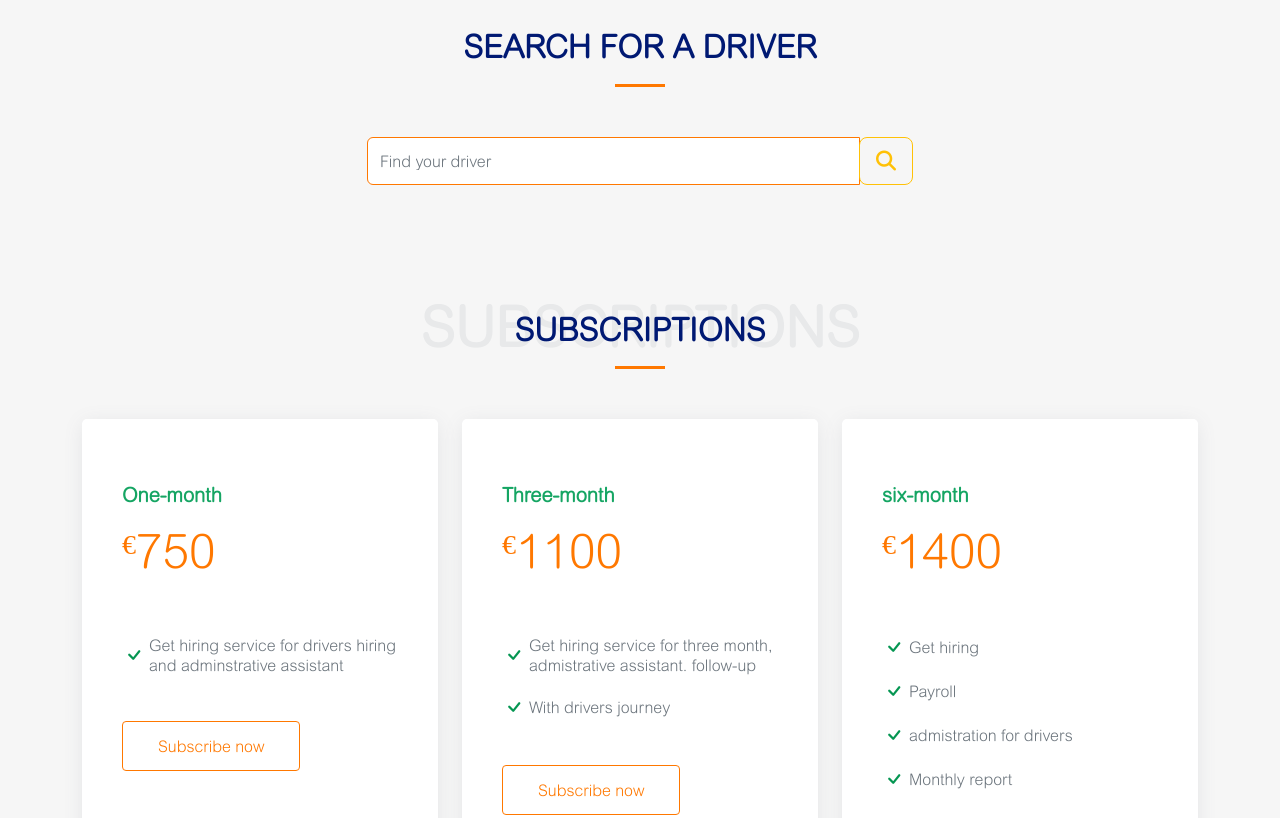
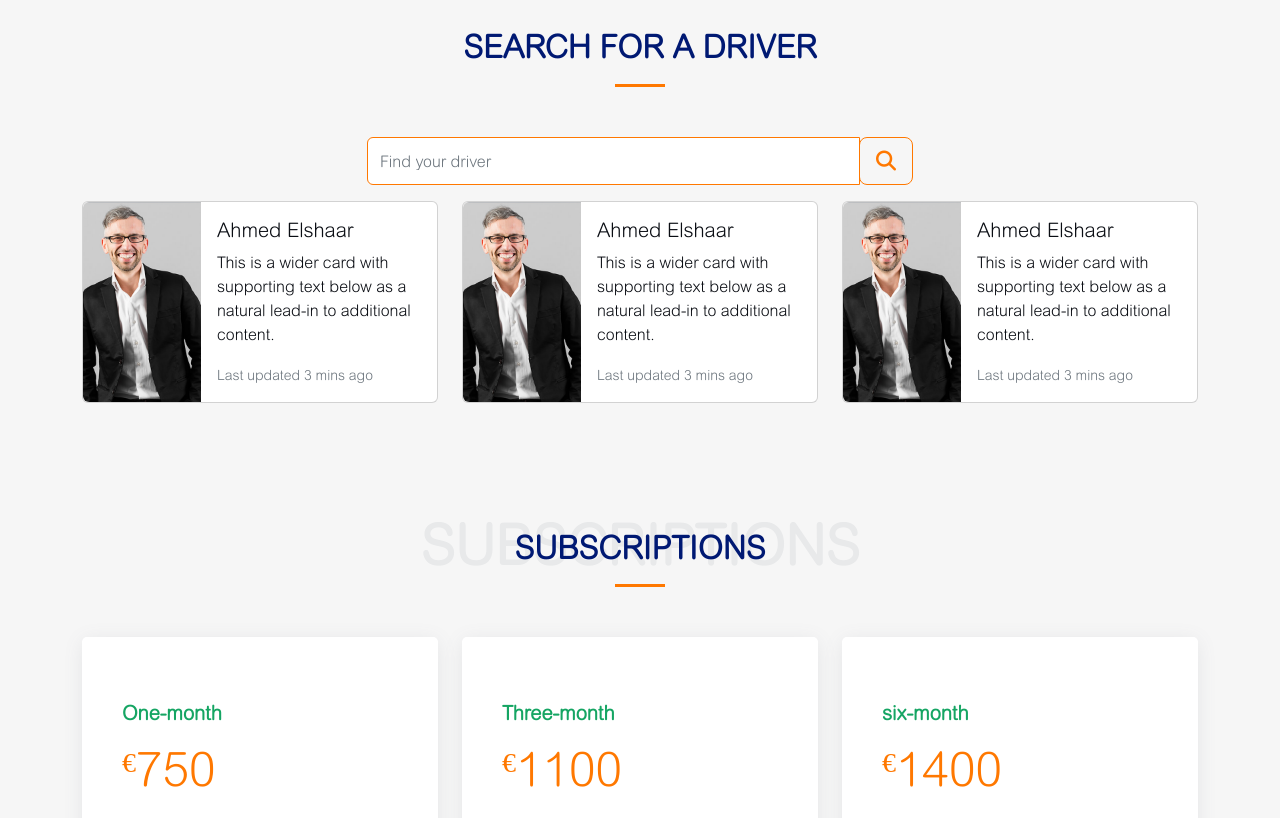
Before and after one commit to ToqaTeky/Direxione, a plain HTML site: page index.html in a window 1280 px wide. Shown: the part 1900-2718 px from the top of the page. Drawn offline with Linux system fonts and the light colour scheme; a script that the page names is missing.

Commit message:
add search

```diff
--- a/assets/css/style.css
+++ b/assets/css/style.css
@@ -24,9 +24,21 @@
 
 .btn-orange{
   background-color: var(--color-primary);
-  color: #fff;
-}
-
+  color: #fff !important;
+}
+.btn-orange:hover{
+  border: 1px solid var(--color-primary);
+  color: var(--color-primary) !important;
+}
+#search img{
+  height: 100%;
+  object-fit: cover;
+}
+
+.btn-outline-warning{
+  color: var(--color-primary);
+  border-color: var(--color-primary);
+}
 /*--------------------------------------------------------------
 # General
 --------------------------------------------------------------*/
--- a/index.html
+++ b/index.html
@@ -50,7 +50,7 @@
           <li><a href="#services">Services</a></li>
           <li><a href="contact.html">Contact Us</a></li>
           <li><a href="#footer">All Business Sectors</a></li>
-          <li><a href="">Drivers for all vehicles</a></li>
+          <li><a href="#search">Drivers for all vehicles</a></li>
           <li><a href="partner.html">Become a partner</a></li>
 
         </ul>
@@ -168,6 +168,60 @@
             </div>
           </div>
         </div>
+        <div class="row justify-content-center">
+          <div class="col-md-4">
+            <div class="card mb-3">
+              <div class="row g-0">
+                <div class="col-md-4">
+                  <img src="assets/img/team/team-1.jpg" class="img-fluid rounded-start" alt="Team 1">
+                </div>
+                <div class="col-md-8">
+                  <div class="card-body">
+                    <h5 class="card-title">Ahmed Elshaar</h5>
+                    <p class="card-text">This is a wider card with supporting text below as a natural lead-in to
+                      additional content.</p>
+                    <p class="card-text"><small class="text-muted">Last updated 3 mins ago</small></p>
+                  </div>
+                </div>
+              </div>
+            </div>
+          </div>
+          <div class="col-md-4">
+            <div class="card mb-3">
+              <div class="row g-0">
+                <div class="col-md-4">
+                  <img src="assets/img/team/team-1.jpg" class="img-fluid rounded-start" alt="Team 1">
+                </div>
+                <div class="col-md-8">
+                  <div class="card-body">
+                    <h5 class="card-title">Ahmed Elshaar</h5>
+                    <p class="card-text">This is a wider card with supporting text below as a natural lead-in to
+                      additional content.</p>
+                    <p class="card-text"><small class="text-muted">Last updated 3 mins ago</small></p>
+                  </div>
+                </div>
+              </div>
+            </div>
+          </div>
+          <div class="col-md-4">
+            <div class="card mb-3">
+              <div class="row g-0">
+                <div class="col-md-4">
+                  <img src="assets/img/team/team-1.jpg" class="img-fluid rounded-start" alt="Team 1">
+                </div>
+                <div class="col-md-8">
+                  <div class="card-body">
+                    <h5 class="card-title">Ahmed Elshaar</h5>
+                    <p class="card-text">This is a wider card with supporting text below as a natural lead-in to
+                      additional content.</p>
+                    <p class="card-text"><small class="text-muted">Last updated 3 mins ago</small></p>
+                  </div>
+                </div>
+              </div>
+            </div>
+          </div>
+
+        </div>
       </div>
     </section>
     <section id="subscriptions" class="pricing pt-0">
@@ -260,10 +314,11 @@
               <div class="card-img">
                 <img src="assets/img/service-1.jpg" alt="" class="img-fluid">
               </div>
+              <div class="card-body d-flex flex-column justify-content-between p-0">
                 <h3>Long-term agreement</h3>
                 <p>we are hiring drivers under our company.</p>
-              <button data-bs-toggle="modal" data-bs-target="#create" class="cta-btn btn">Get Quote</button>
-
+                <a href="#subscriptions" class="btn btn-orange mx-auto w-50 mb-3">Get Quote</a>
+              </div>
             </div>
           </div><!-- End Card Item -->
 
@@ -272,10 +327,13 @@
               <div class="card-img">
                 <img src="assets/img/service-2.jpg" alt="" class="img-fluid">
               </div>
+              <div class="card-body d-flex flex-column justify-content-between p-0">
+
                 <h3>Businesses and DirexionNl sign long-term agreement</h3>
                 <p>evaluate , hire and develop fleet drivers performance.</p>
-              <button data-bs-toggle="modal" data-bs-target="#create" class="cta-btn btn">Get Quote</button>
-
+                <a href="#subscriptions" class="btn btn-orange mx-auto w-50 mb-3">Get
+                  Quote</a>
+              </div>
             </div>
           </div><!-- End Card Item -->
 
@@ -284,12 +342,15 @@
               <div class="card-img">
                 <img src="assets/img/woman-learning-drive-car-going-reverse.jpg" alt="" class="img-fluid">
               </div>
+              <div class="card-body d-flex flex-column justify-content-between p-0">
+
                 <h3>Driving Educaion</h3>
                 <p>Do you want to learn driving? You can increase your opportunities & join DirexionNl. We asses you in
                   your journey on road.</p>
-                      <button data-bs-toggle="modal" data-bs-target="#education" class="cta-btn btn">Apply Now</button>
-
-
+                <button data-bs-toggle="modal" data-bs-target="#education" class="btn btn-orange mx-auto w-50 mb-3">Join
+                  us
+                </button>
+              </div>
             </div>
           </div><!-- End Card Item -->
         </div>
@@ -584,7 +645,7 @@
         </div>
         <div class="modal-footer">
           <button type="button" class="btn btn-secondary" data-bs-dismiss="modal">Close</button>
-          <button type="button" class="btn btn-orange">Save changes</button>
+          <button type="button" class="btn btn-orange">Submit</button>
         </div>
       </div>
     </div>
@@ -648,7 +709,7 @@
         </div>
         <div class="modal-footer">
           <button type="button" class="btn btn-secondary" data-bs-dismiss="modal">Close</button>
-          <button type="button" class="btn btn-orange">Save changes</button>
+          <button type="button" class="btn btn-orange">Submit</button>
         </div>
       </div>
     </div>
```
Lines whose indentation alone changed are shown as unchanged.
